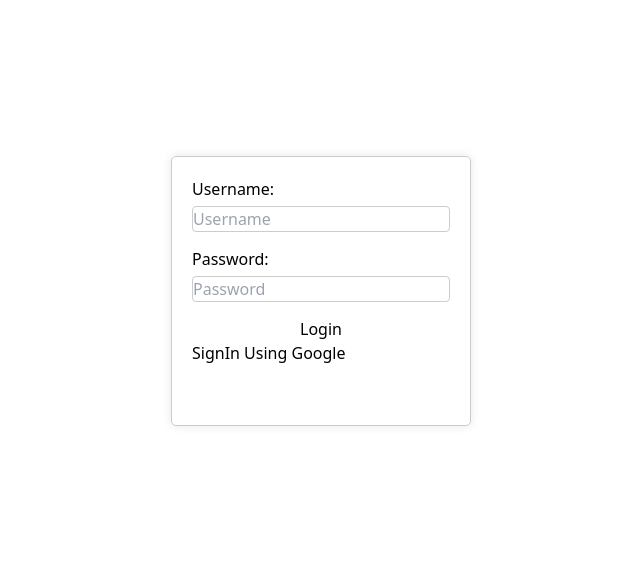
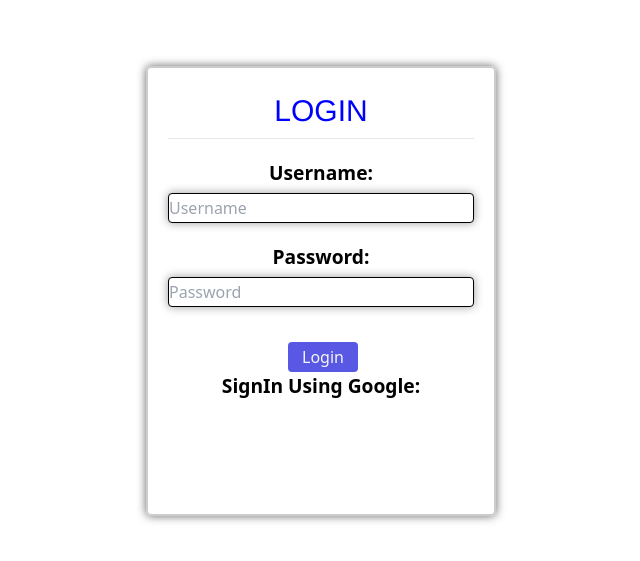
Before and after one commit to ShlokMewada/odoo_frontend, a React (Create React App) app in the folder tester/: page /login in a window 1280 px wide. Shown: the part 109-670 px from the top of the page, without its empty margins (319-959 px from the left). Built offline with nearby package versions, Linux system fonts and the light colour scheme.

Commit message:
css changes

```diff
--- a/tester/src/Header.css
+++ b/tester/src/Header.css
@@ -1,10 +1,11 @@
 .header {
+    width: 100%;
     font-family: Arial, sans-serif;
     /* margin-top: -220px; */
     /* margin-top: 40px; */
     position: absolute;
     top: 0px;
-    left: 25%;
+    left: 0%;
     right: 25%;
   }
 
@@ -50,7 +51,7 @@
     align-items: center;
   }
 
-  .user {
+  .login {
     background-color: #6C63FF;
     color: white;
     padding: 5px 10px;
--- a/tester/src/components/GoogleAuth.js
+++ b/tester/src/components/GoogleAuth.js
@@ -43,7 +43,7 @@ function GoogleAuth() {
   return (
     <div className="App">
       <header className="App-header">
-        <p>SignIn Using Google</p>
+        <p className="google">SignIn Using Google:</p>
         <span>
           <GoogleLogin
             onSuccess={(credentialResponse) => {
--- a/tester/src/components/Header.js
+++ b/tester/src/components/Header.js
@@ -39,8 +39,9 @@ const Header = () => {
               logout
             </div>
           ) : (
-            <div>
-              <Link to="/login">login</Link>/<Link to="/signup">signup</Link>
+            <div style={{display:"flex"}}>
+              <Link to="/login"><button className="login">Login</button></Link>
+              <Link to="/signup"><button className="login">SignUp</button></Link>
             </div>
           )}
         </nav>
--- a/tester/src/components/Login.js
+++ b/tester/src/components/Login.js
@@ -51,9 +51,11 @@ const Login = () => {
 
   return (
     <div className="login-container">
+      <p className="title">LOGIN</p>
+      <hr />
       <form onSubmit={handleLogin}>
         <div className="form-group">
-          <label htmlFor="username">Username:</label>
+          <label htmlFor="username" >Username:</label>
           <input
             type="text"
             value={credentials.username}
@@ -75,7 +77,7 @@ const Login = () => {
           />
         </div>
 
-        <button type="submit">Login</button>
+        <button type="submit" className="submit-button">Login</button>
       </form>
       <div>
         <GoogleAuth/>
--- a/tester/src/components/Signup.js
+++ b/tester/src/components/Signup.js
@@ -92,6 +92,8 @@ const Signup = () => {
 
   return (
     <div className="login-container">
+      <p className="title">LOGIN</p>
+
       <form onSubmit={handleSignup}>
         <div className="form-group">
           <label htmlFor="username">Username:</label>
@@ -143,7 +145,7 @@ const Signup = () => {
         </div>
         {errors.network && <span className="error">{errors.network}</span>}
         {errors.general && <span className="error">{errors.general}</span>}
-        <button type="submit">Signup</button>
+        <button type="submit" className="login">SignUp</button>
       </form>
     </div>
   );
--- a/tester/src/index.css
+++ b/tester/src/index.css
@@ -6,13 +6,19 @@ body, html {
   align-items: center;
 }
 
+.username{
+  text-align: center;
+}
+
 .login-container {
-  width: 300px;
+  width: 350px;
+  height: 450px;
   margin: 0 auto;
   padding: 20px;
-  border: 1px solid #ccc;
+  border: 2px solid #ccc;
   border-radius: 5px;
-  box-shadow: 0 0 10px rgba(0, 0, 0, 0.1);
+  box-shadow: 0 0 10px rgba(0, 0, 0, 0.6);
+  justify-content: center;
 }
 
 h2 {
@@ -20,19 +26,26 @@ h2 {
 }
 
 .form-group {
+  justify-content: center;
   margin-bottom: 15px;
+  text-align: center;
 }
 
 label {
+  margin-top: 20px;
   display: block;
   margin-bottom: 5px;
+  font-size: larger;
+  font-weight: bolder;
 }
 
 input {
   width: 100%;
+  height: 30px;;
   padding: 8px;
   box-sizing: border-box;
-  border: 1px solid #ccc;
+  border: 1px solid #000000;
+  box-shadow: 0 0 10px rgba(0, 0, 0, 0.4);
   border-radius: 4px;
 }
 
@@ -65,3 +78,30 @@ button:hover {
 .links a:hover {
   text-decoration: underline;
 }
+
+.submit-button{
+  color: whitesmoke;
+  margin-left: 120px;
+  margin-top: 20px;
+  height: 30px;
+  width: 70px;
+  background-color: rgb(88, 88, 228);
+}
+
+.google{
+  text-align: center;
+  display: block;
+  margin-bottom: 5px;
+  font-size: larger;
+  font-weight: bold;
+  margin-top: 15  px;
+}
+
+.title{
+  text-align: center;
+  font-size: 30px;
+  font-family: 'Franklin Gothic Medium', 'Arial Narrow', Arial, sans-serif;
+  color: blue;
+  margin-bottom: 5px;
+  width: 100%;
+}
```
